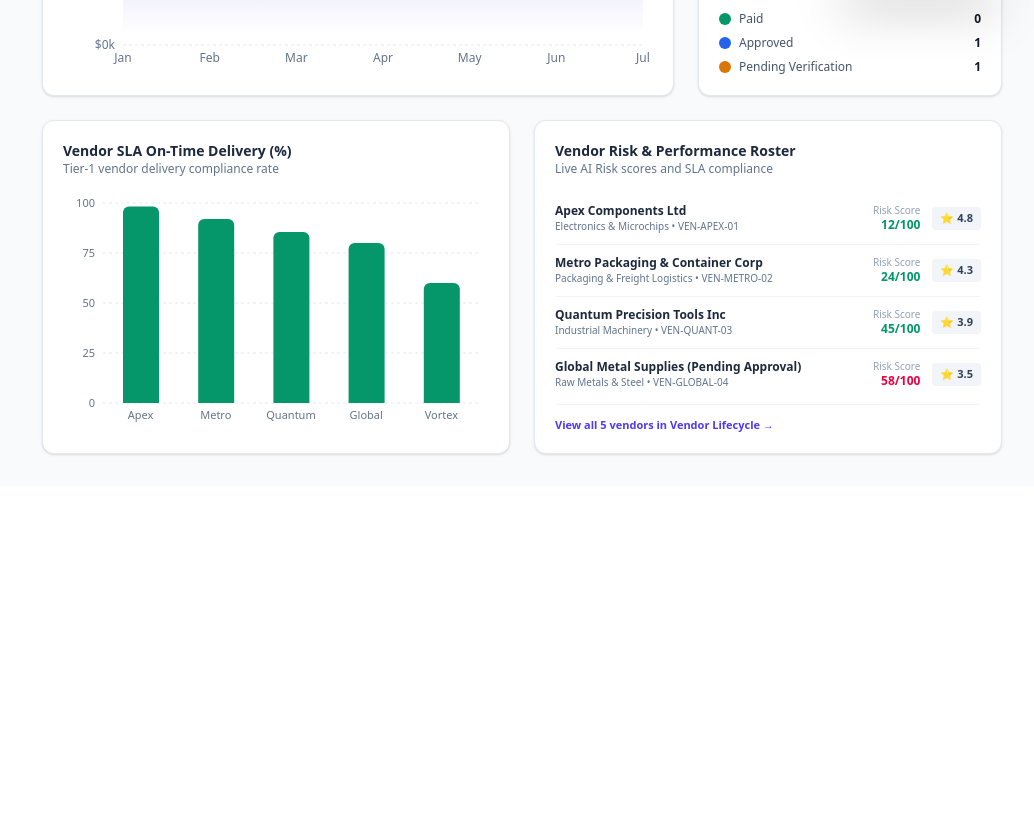
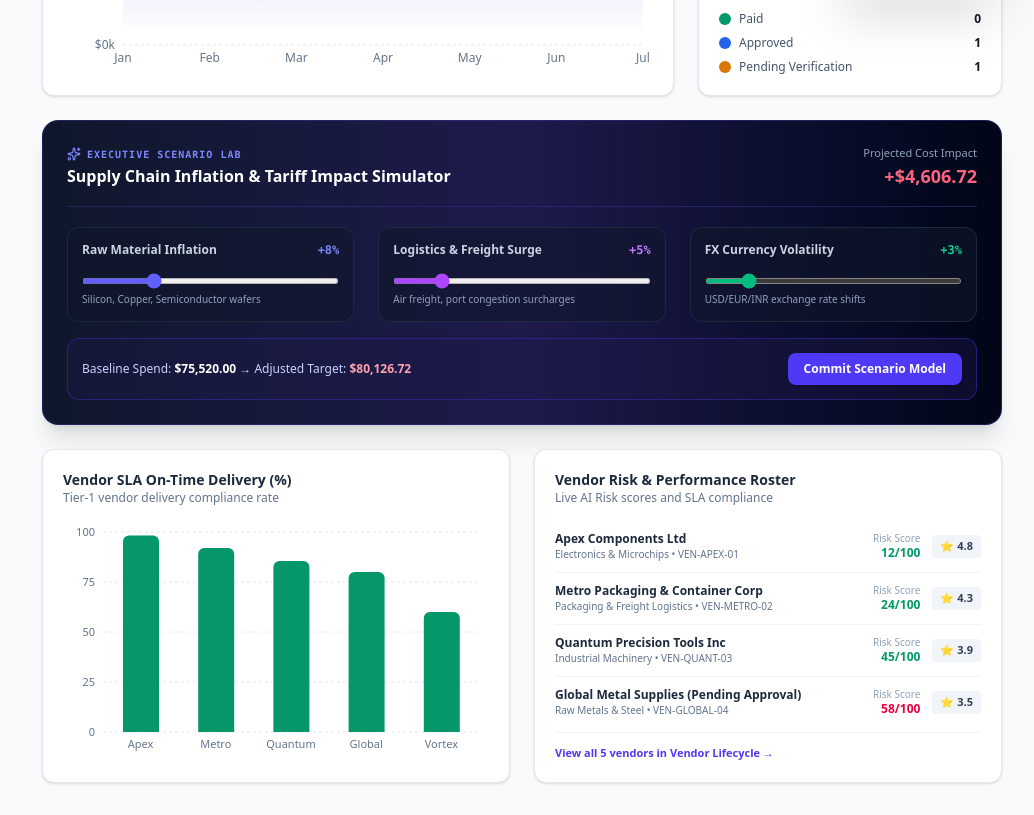
Before and after one commit to akshay-mutkule/Enterprise-Vendor-Procurement-Management-System, a React (Vite) app: page / in a window 1280 px wide. Shown: the part 780-1595 px from the top of the page, without its empty margins (246-1280 px from the left). Before the commit the page ends 1266 px from the top, so only its background shows below. Built offline with nearby package versions, Linux system fonts and the light colour scheme.

Commit message:
feat: integrate AI OCR and procurement simulator
- Added /api/ai/ocr endpoint for automated invoice extraction using Gemini
- Implemented Supply Chain Inflation Simulator in Dashboard
- Enhanced Invoice Upload modal with AI-powered OCR capabilities

```diff
--- a/server.ts
+++ b/server.ts
@@ -68,6 +68,60 @@ Always provide structured markdown responses with clear bullet points, risk metr
     return res.json({
       reply: "I am currently analyzing your request against our procurement ledger. Recommended action: Ensure all pending purchase requisitions are routed to managerial review.",
       suggestedActions: ["View Requisitions", "Run Fraud Audit"]
+    });
+  }
+});
+
+// AI Document OCR & Bill Extraction Endpoint
+app.post('/api/ai/ocr', async (req, res) => {
+  try {
+    const { documentName, fileData } = req.body;
+    const ai = getGeminiClient();
+
+    if (!ai) {
+      // Mock extracted payload if Gemini key is absent
+      return res.json({
+        vendorName: 'Apex Components Ltd',
+        vendorGstin: '27AAAAA0000A1Z5',
+        poNumber: 'PO-2026-0081',
+        invoiceNumber: 'INV-2026-' + Math.floor(1000 + Math.random() * 9000),
+        subtotal: 52000.00,
+        taxAmount: 9360.00,
+        totalAmount: 61360.00,
+        lineItems: [
+          { description: 'High-Precision Microcontrollers (STM32)', quantity: 200, unitPrice: 200, total: 40000 },
+          { description: 'Surface Mount Capacitor Reels', quantity: 120, unitPrice: 100, total: 12000 }
+        ],
+        confidenceScore: 98.4,
+        matchStatus: 'CLEARED_3_WAY_MATCH'
+      });
+    }
+
+    const systemInstruction = `You are an OCR Document Parsing Engine for Enterprise Accounting. Extract key fields from the provided document text/data.
+Return ONLY valid JSON with fields: vendorName, vendorGstin, poNumber, invoiceNumber, subtotal, taxAmount, totalAmount, lineItems (array of description, quantity, unitPrice, total), confidenceScore (number 0-100), matchStatus.`;
+
+    const response = await ai.models.generateContent({
+      model: 'gemini-3.6-flash',
+      contents: `Document name: ${documentName || 'invoice.pdf'}. Content summary: ${fileData || 'Supplier Invoice with 18% GST tax, microcontrollers and electrical parts'}`,
+      config: {
+        systemInstruction,
+        responseMimeType: 'application/json',
+      },
+    });
+
+    const parsed = JSON.parse(response.text || '{}');
+    return res.json(parsed);
+  } catch (error) {
+    console.error('OCR Error:', error);
+    return res.json({
+      vendorName: 'Global Metals Inc',
+      poNumber: 'PO-2026-0042',
+      invoiceNumber: 'INV-2026-8812',
+      subtotal: 35000.00,
+      taxAmount: 6300.00,
+      totalAmount: 41300.00,
+      confidenceScore: 92.0,
+      matchStatus: 'PRICE_VARIANCE_FLAGGED'
     });
   }
 });
--- a/src/components/DashboardView.tsx
+++ b/src/components/DashboardView.tsx
@@ -13,6 +13,99 @@ import { formatCurrency } from '../utils/exportUtils';
 interface DashboardViewProps {
   onNavigate?: (tab: string) => void;
 }
+
+const InflationSimulator: React.FC<{ totalProcurementSpend: number }> = ({ totalProcurementSpend }) => {
+  const [rawMaterialIncrease, setRawMaterialIncrease] = React.useState(8);
+  const [freightSurge, setFreightSurge] = React.useState(5);
+  const [fxFluctuation, setFxFluctuation] = React.useState(3);
+
+  const projectedIncrease = totalProcurementSpend * ((rawMaterialIncrease * 0.5 + freightSurge * 0.3 + fxFluctuation * 0.2) / 100);
+  const totalProjectedSpend = totalProcurementSpend + projectedIncrease;
+
+  return (
+    <div className="bg-gradient-to-r from-slate-900 via-indigo-950 to-slate-950 text-white rounded-2xl p-6 shadow-xl border border-indigo-900/60 space-y-4">
+      <div className="flex flex-col sm:flex-row items-start sm:items-center justify-between gap-2 border-b border-indigo-900/60 pb-4">
+        <div>
+          <span className="text-[10px] font-mono font-bold text-indigo-400 uppercase tracking-widest flex items-center gap-1.5">
+            <Sparkles className="w-3.5 h-3.5 text-indigo-400" /> Executive Scenario Lab
+          </span>
+          <h3 className="text-base font-extrabold text-white mt-0.5">Supply Chain Inflation & Tariff Impact Simulator</h3>
+        </div>
+        <div className="text-right">
+          <span className="text-[11px] text-slate-400 block">Projected Cost Impact</span>
+          <span className="text-lg font-extrabold text-rose-400">+{formatCurrency(projectedIncrease)}</span>
+        </div>
+      </div>
+
+      <div className="grid grid-cols-1 md:grid-cols-3 gap-6 pt-1">
+
+        {/* Raw Material Slider */}
+        <div className="space-y-2 bg-slate-900/60 p-3.5 rounded-xl border border-slate-800">
+          <div className="flex justify-between text-xs">
+            <span className="text-slate-300 font-semibold">Raw Material Inflation</span>
+            <span className="font-mono text-indigo-400 font-bold">+{rawMaterialIncrease}%</span>
+          </div>
+          <input
+            type="range"
+            min="0"
+            max="30"
+            value={rawMaterialIncrease}
+            onChange={(e) => setRawMaterialIncrease(Number(e.target.value))}
+            className="w-full accent-indigo-500 cursor-pointer h-1.5 bg-slate-700 rounded-lg"
+          />
+          <p className="text-[10px] text-slate-400">Silicon, Copper, Semiconductor wafers</p>
+        </div>
+
+        {/* Freight Slider */}
+        <div className="space-y-2 bg-slate-900/60 p-3.5 rounded-xl border border-slate-800">
+          <div className="flex justify-between text-xs">
+            <span className="text-slate-300 font-semibold">Logistics & Freight Surge</span>
+            <span className="font-mono text-purple-400 font-bold">+{freightSurge}%</span>
+          </div>
+          <input
+            type="range"
+            min="0"
+            max="30"
+            value={freightSurge}
+            onChange={(e) => setFreightSurge(Number(e.target.value))}
+            className="w-full accent-purple-500 cursor-pointer h-1.5 bg-slate-700 rounded-lg"
+          />
+          <p className="text-[10px] text-slate-400">Air freight, port congestion surcharges</p>
+        </div>
+
+        {/* FX Slider */}
+        <div className="space-y-2 bg-slate-900/60 p-3.5 rounded-xl border border-slate-800">
+          <div className="flex justify-between text-xs">
+            <span className="text-slate-300 font-semibold">FX Currency Volatility</span>
+            <span className="font-mono text-emerald-400 font-bold">+{fxFluctuation}%</span>
+          </div>
+          <input
+            type="range"
+            min="0"
+            max="20"
+            value={fxFluctuation}
+            onChange={(e) => setFxFluctuation(Number(e.target.value))}
+            className="w-full accent-emerald-500 cursor-pointer h-1.5 bg-slate-700 rounded-lg"
+          />
+          <p className="text-[10px] text-slate-400">USD/EUR/INR exchange rate shifts</p>
+        </div>
+
+      </div>
+
+      <div className="flex flex-col sm:flex-row items-center justify-between gap-3 bg-indigo-950/40 p-3.5 rounded-xl border border-indigo-800/60 text-xs text-indigo-200">
+        <div>
+          Baseline Spend: <strong className="text-white">{formatCurrency(totalProcurementSpend)}</strong> → Adjusted Target: <strong className="text-rose-300 font-extrabold">{formatCurrency(totalProjectedSpend)}</strong>
+        </div>
+        <button
+          onClick={() => alert(`Simulated Risk Analysis Saved: Expected budget variance of +${formatCurrency(projectedIncrease)} logged to Executive Financial Ledger.`)}
+          className="px-4 py-2 bg-indigo-600 hover:bg-indigo-500 text-white font-bold rounded-lg shadow text-xs whitespace-nowrap"
+        >
+          Commit Scenario Model
+        </button>
+      </div>
+    </div>
+  );
+};
 
 export const DashboardView: React.FC<DashboardViewProps> = ({ onNavigate }) => {
   const { vendors, products, purchaseOrders, invoices, currentRole, switchRole, t } = useProcurement();
@@ -256,6 +349,9 @@ export const DashboardView: React.FC<DashboardViewProps> = ({ onNavigate }) => {
 
       </div>
 
+      {/* Advanced Interactive Scenario Simulator: Inflation & Tariff Impact */}
+      <InflationSimulator totalProcurementSpend={totalProcurementSpend} />
+
       {/* Vendor Performance & Quick Insights */}
       <div className="grid grid-cols-1 lg:grid-cols-2 gap-6">
 
```
Also changed, not shown: src/components/InvoiceFinanceView.tsx (+50 -6 lines).
